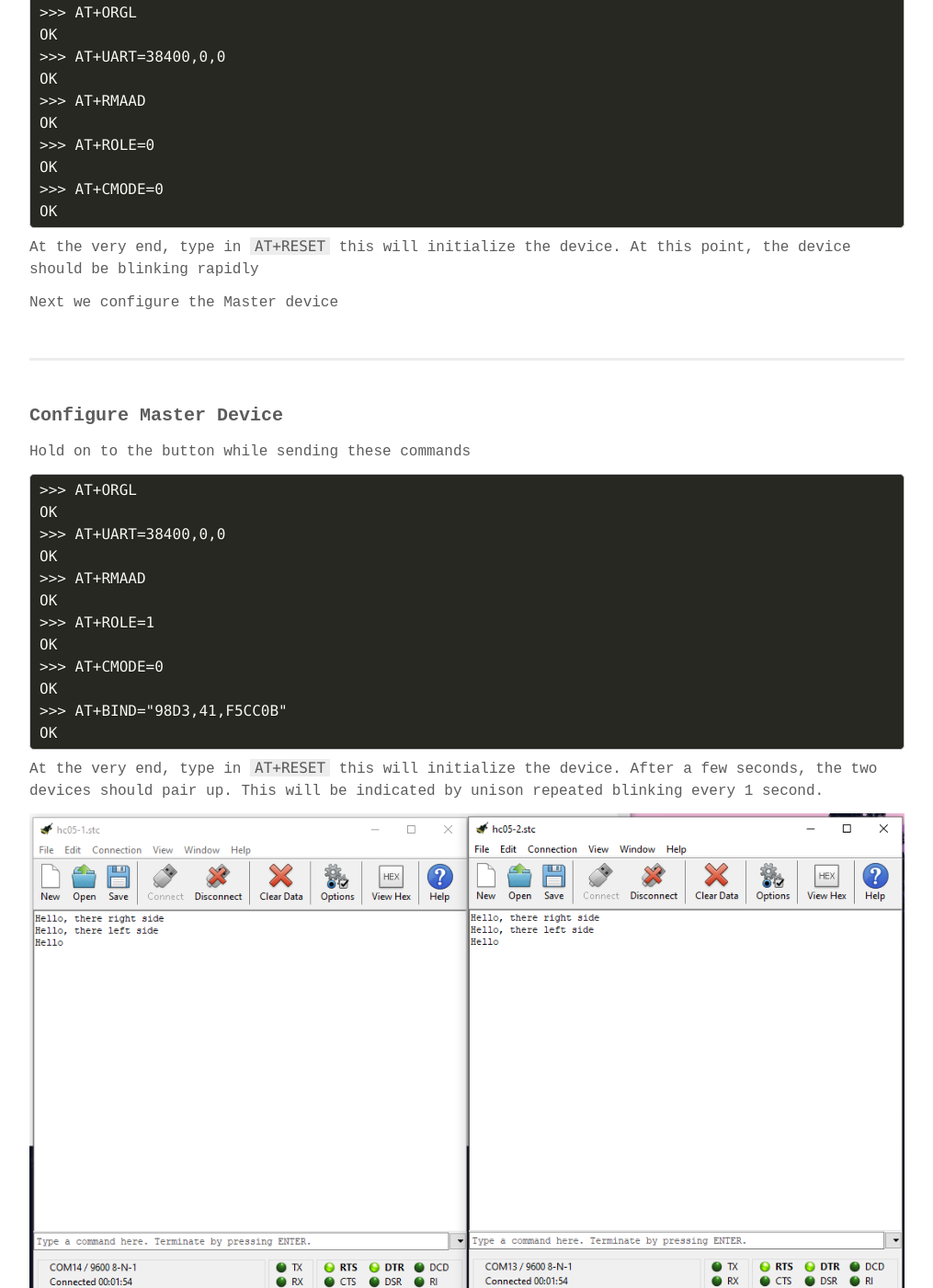
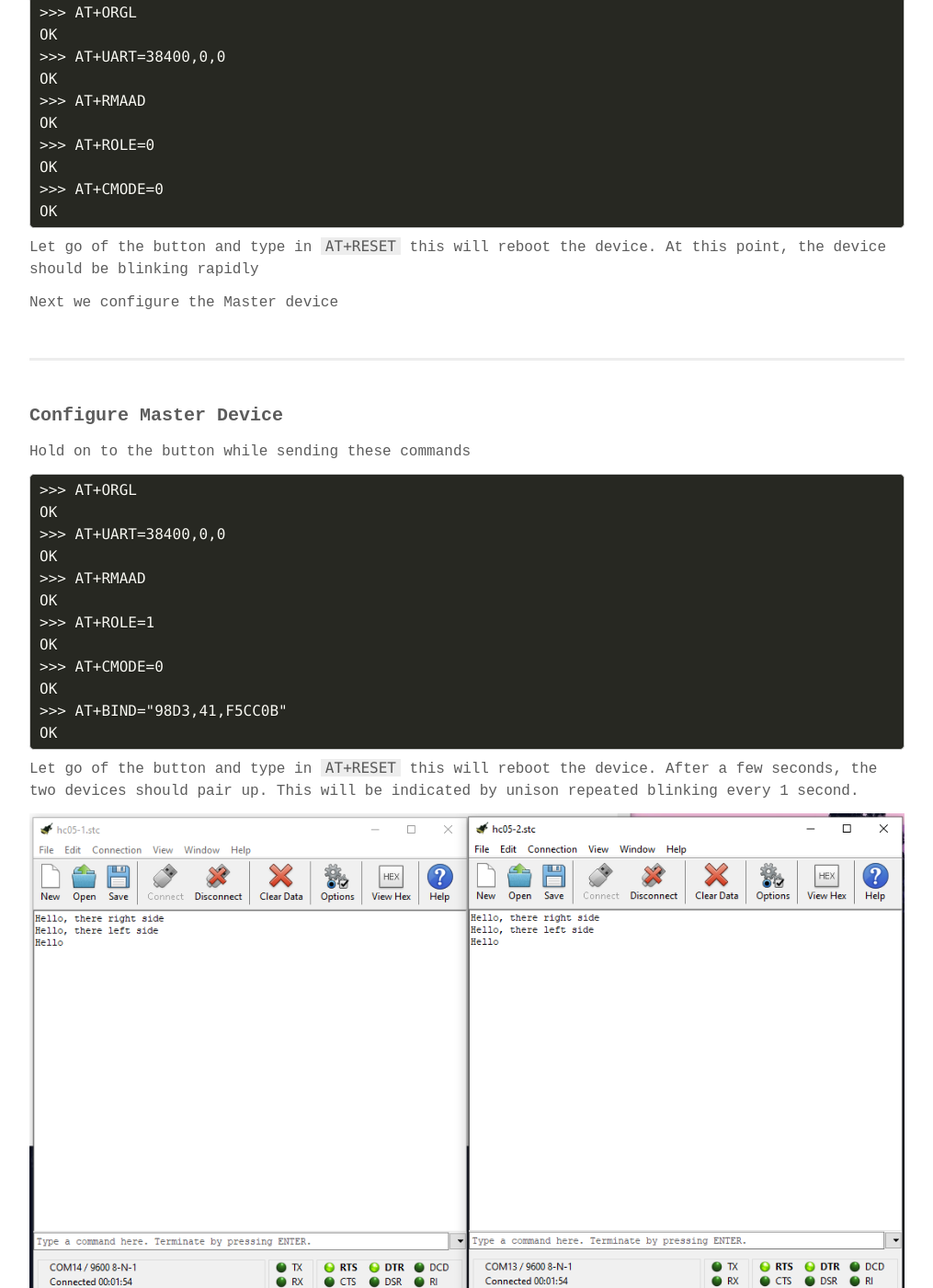
Before and after one commit to hshah89/hshah89.github.io, a Jekyll site: the page built from _posts/2020-01-25-hc-05.md, in a window 1280 px wide and 1400 px high, scrolled down 3945 px. Shown: the whole window at 92% size, without its empty margins (132-1147 px from the left). Built offline with Jekyll 4.4.1, drawn with Linux system fonts in a browser that asks for light colours; some web fonts are replaced.

Commit message:
Update 2020-01-25-hc-05.md

````diff
--- a/_posts/2020-01-25-hc-05.md
+++ b/_posts/2020-01-25-hc-05.md
@@ -154,7 +154,7 @@ OK
 OK
 ```
 
-At the very end, type in `AT+RESET` this will initialize the device. At this point, the device should be blinking rapidly
+Let go of the button and type in `AT+RESET` this will reboot the device. At this point, the device should be blinking rapidly
 
 Next we configure the Master device
 
@@ -178,7 +178,7 @@ OK
 >>> AT+BIND="98D3,41,F5CC0B"
 OK
 ```
-At the very end, type in `AT+RESET` this will initialize the device. After a few seconds, the two devices should pair up. This will be indicated by unison repeated blinking every 1 second.
+Let go of the button and type in `AT+RESET` this will reboot the device. After a few seconds, the two devices should pair up. This will be indicated by unison repeated blinking every 1 second.
 
 
 <img src="{{ "/images/hc_05/final.png" | prepend: site.baseurl }}" align="middle">
````
